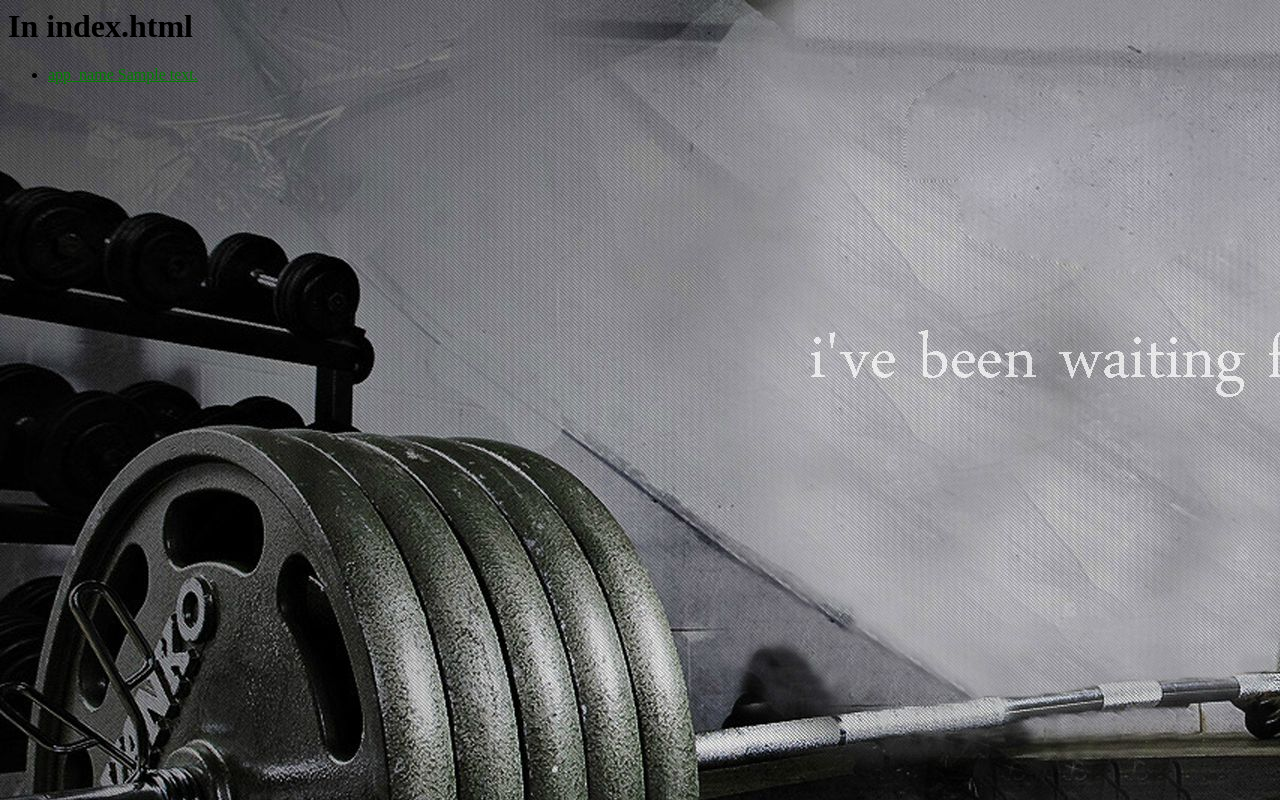
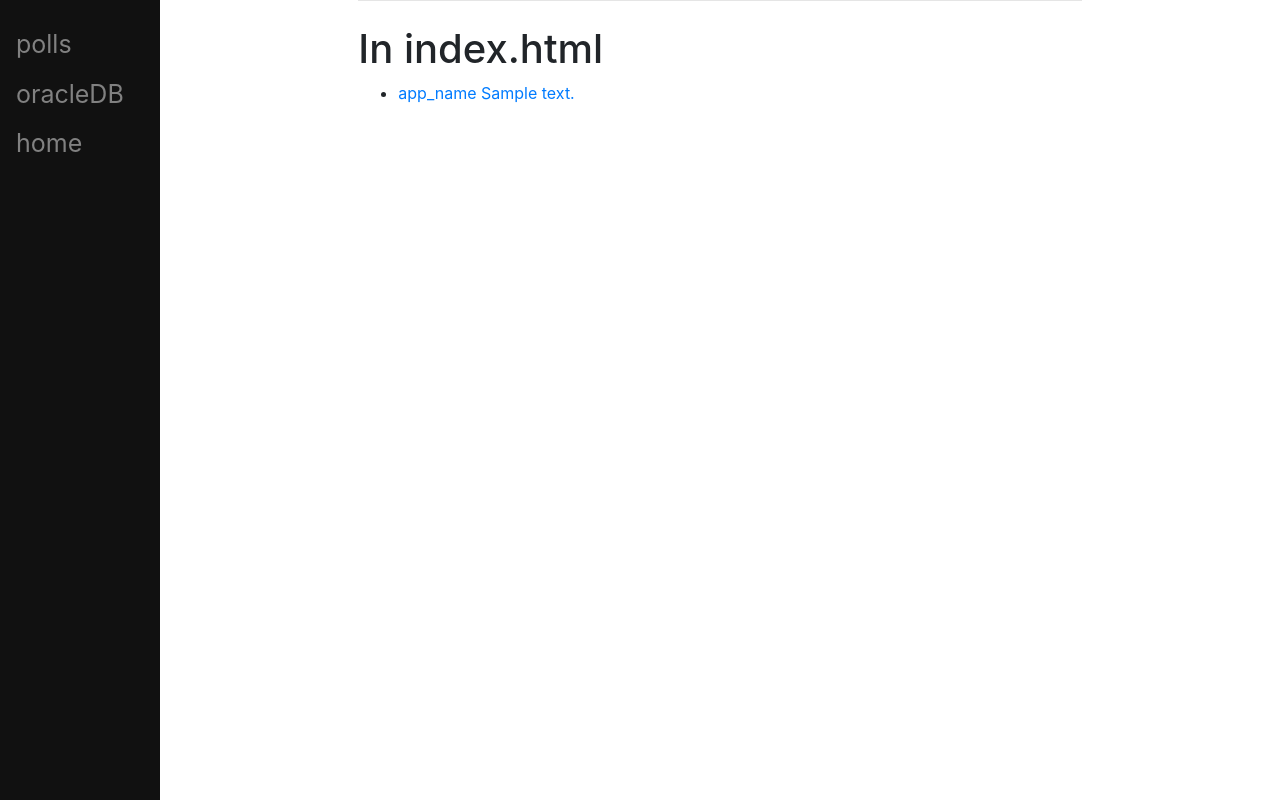
Before and after one commit to alumi5566/myDjango, a Django app: template mysite/polls/templates/polls/index.html in a window 1280 px wide. Run offline with Django 5.2, Linux system fonts and the light colour scheme; the template is opened without the code that fills it: most values are stand-ins (such as "Sample title", 1, 10 or a date in 2020); some libraries are stand-ins or nearby versions.

Commit message:
Add siedbar, put app in the main div

```diff
--- /dev/null
+++ b/mysite/home/templates/home/base.html
@@ -0,0 +1,65 @@
+<!--{% load static %}-->
+<!--<link rel="stylesheet" href="{% static 'polls/style.css' %}">-->
+<!DOCTYPE html>
+<html lang="en">
+<head>
+    <style type="text/css">
+        .sidenav {
+            height:100%;
+            width:160px;
+            position: fixed;
+            z-index:1;
+            top:0;
+            left:0;
+            background-color:#111;
+            overflow-x: hidden;
+            padding-top:20px;
+        }
+
+        .sidenav a {
+            padding:6px 8px 6px 16px;
+            text-decoration: none;
+            font-size:25px;
+            color: #818181;
+            display:block;
+        }
+
+        .sidenav a:hover{
+            color:#f1f1f1;
+        }
+
+        .main{
+            margin-left:160px;
+            padding: 0px 10px;
+        }
+    </style>
+    <meta charset="utf-8">
+    <meta name="viewport" content="width=device-width, initial-scale=1, shrink-to-fit=no">
+
+    <link rel="stylesheet" href="https://stackpath.bootstrapcdn.com/bootstrap/4.3.1/css/bootstrap.min.css" integrity="sha384-ggOyR0iXCbMQv3Xipma34MD+dH/1fQ784/j6cY/iJTQUOhcWr7x9JvoRxT2MZw1T" crossorigin="anonymous">
+
+    <title>CY's Site: Home Page</title>
+</head>
+<body>
+    <div class="sidenav">
+        <a href="http://localhost:8000/polls/">polls</a>
+        <a href="http://localhost:8000/oracleDB/">oracleDB</a>
+        <a href="http://localhost:8000/home/">home</a>
+    </div>
+    <div id="content", name="content", class="main">
+        <!-- The block content inside html means this block can be overridden from a child class and
+        what's inside of it should be replaced by whatever appears inside the corresponding tags of the child class.
+        -->
+        <div class="row justify-content-center">
+            <div class="col-8">
+                <hr class="mt-0 mb-4">
+                {% block content %}
+                {% endblock %}
+            </div>
+        </div>
+    </div>
+    <script src="https://code.jquery.com/jquery-3.3.1.slim.min.js" integrity="sha384-q8i/X+965DzO0rT7abK41JStQIAqVgRVzpbzo5smXKp4YfRvH+8abtTE1Pi6jizo" crossorigin="anonymous"></script>
+    <script src="https://cdnjs.cloudflare.com/ajax/libs/popper.js/1.14.7/umd/popper.min.js" integrity="sha384-UO2eT0CpHqdSJQ6hJty5KVphtPhzWj9WO1clHTMGa3JDZwrnQq4sF86dIHNDz0W1" crossorigin="anonymous"></script>
+    <script src="https://stackpath.bootstrapcdn.com/bootstrap/4.3.1/js/bootstrap.min.js" integrity="sha384-JjSmVgyd0p3pXB1rRibZUAYoIIy6OrQ6VrjIEaFf/nJGzIxFDsf4x0xIM+B07jRM" crossorigin="anonymous"></script>
+</body>
+</html>
--- a/mysite/home/urls.py
+++ b/mysite/home/urls.py
@@ -12,5 +12,5 @@ urlpatterns = [
 #     path("<int:question_id>/results/", views.results, name="results"),
 #     # ex: /polls/5/vote/
 #     path("<int:question_id>/vote/", views.vote, name="vote"),
-    path("", views.index, name="index"),
+    path("", views.base, name="base"),
 ]
--- a/mysite/home/views.py
+++ b/mysite/home/views.py
@@ -7,8 +7,8 @@ from django.utils import timezone
 
 # Create your views here.
 
-def index(request):
+def base(request):
 #     return render(request, "home/index.html")
 #     return HttpResponse("You're looking at home.")
-    template = loader.get_template("home/index.html")
+    template = loader.get_template("home/base.html")
     return HttpResponse(template.render(None, request))
--- a/mysite/oracleDB/templates/oracleDB/detail.html
+++ b/mysite/oracleDB/templates/oracleDB/detail.html
@@ -1,9 +1,13 @@
+{% extends 'home/base.html' %}
 <!DOCTYPE html>
 <html lang="en">
+{% block title %}
 <head>
     <meta charset="UTF-8">
     <title>Title</title>
 </head>
+{% endblock %}
+{% block content %}
 <body>
     <h1>In detail.html {{ question.question_text }}</h1>
     <ul>
@@ -25,4 +29,5 @@
         <input type="submit" value="Vote">
     </form>
 </body>
+{% endblock %}
 </html>
--- a/mysite/oracleDB/templates/oracleDB/index.html
+++ b/mysite/oracleDB/templates/oracleDB/index.html
@@ -1,11 +1,15 @@
+{% extends 'home/base.html' %}
 {% load static %}
 <link rel="stylesheet" href="{% static 'polls/style.css' %}">
 <!DOCTYPE html>
 <html lang="en">
+{% block title %}
 <head>
     <meta charset="UTF-8">
     <title>Title</title>
 </head>
+{% endblock %}
+{% block content %}
 <body>
 <h1>In index.html</h1>
 {% if latest_question_list %}
@@ -30,4 +34,5 @@
 <p>No polls are available.</p>
 {% endif %}
 </body>
+{% endblock %}
 </html>
--- a/mysite/oracleDB/templates/oracleDB/results.html
+++ b/mysite/oracleDB/templates/oracleDB/results.html
@@ -1,9 +1,13 @@
+{% extends 'home/base.html' %}
 <!DOCTYPE html>
 <html lang="en">
+{% block title %}
 <head>
     <meta charset="UTF-8">
     <title>Title</title>
 </head>
+{% endblock %}
+{% block content %}
 <body>
     <h1>{{ question.question_text }}</h1>
 
@@ -15,4 +19,5 @@
 
     <a href="{% url 'oracleDB:detail' question.id %}">Vote again?</a>
 </body>
+{% endblock %}
 </html>
--- a/mysite/polls/templates/polls/detail.html
+++ b/mysite/polls/templates/polls/detail.html
@@ -1,9 +1,13 @@
+{% extends 'home/base.html' %}
 <!DOCTYPE html>
 <html lang="en">
+{% block title %}
 <head>
     <meta charset="UTF-8">
     <title>Title</title>
 </head>
+{% endblock %}
+{% block content %}
 <body>
     <h1>In detail.html {{ question.question_text }}</h1>
     <ul>
@@ -25,4 +29,5 @@
         <input type="submit" value="Vote">
     </form>
 </body>
+{% endblock %}
 </html>
--- a/mysite/polls/templates/polls/index.html
+++ b/mysite/polls/templates/polls/index.html
@@ -1,11 +1,15 @@
+{% extends 'home/base.html' %}
 {% load static %}
 <link rel="stylesheet" href="{% static 'polls/style.css' %}">
 <!DOCTYPE html>
 <html lang="en">
+{% block title %}
 <head>
     <meta charset="UTF-8">
     <title>Title</title>
 </head>
+{% endblock %}
+{% block content %}
 <body>
     <h1>In index.html</h1>
     {% if latest_question_list %}
@@ -30,4 +34,5 @@
     <p>No polls are available.</p>
     {% endif %}
 </body>
+{% endblock %}
 </html>
--- a/mysite/polls/templates/polls/results.html
+++ b/mysite/polls/templates/polls/results.html
@@ -1,9 +1,13 @@
+{% extends 'home/base.html' %}
 <!DOCTYPE html>
 <html lang="en">
+{% block title %}
 <head>
     <meta charset="UTF-8">
     <title>Title</title>
 </head>
+{% endblock %}
+{% block content %}
 <body>
     <h1>{{ question.question_text }}</h1>
 
@@ -15,4 +19,5 @@
 
     <a href="{% url 'polls:detail' question.id %}">Vote again?</a>
 </body>
+{% endblock %}
 </html>
```
Also changed, not shown: mysite/home/templates/home/index.html (deleted, +0 -20 lines), mysite/db.sqlite3. Lines whose indentation alone changed are shown as unchanged.
